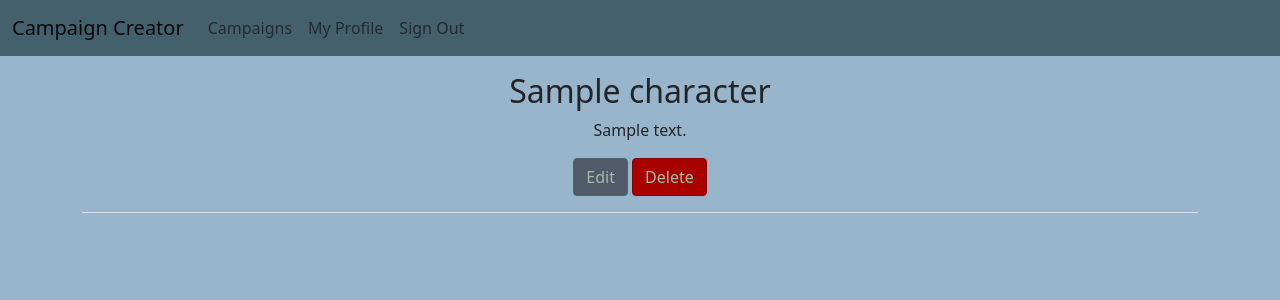
After one commit to wlansu/Campaign-Alchemy, a Django app: page /characters/detail/1/ in a window 1280 px wide. The commit adds this page. Shown: the top 300 px of the page. Run offline with Django 4.2, Linux system fonts and the light colour scheme; a user stored in the database is signed in; tables that the repository leaves empty hold one stand-in row (values such as "Sample post"); parts of the project's set-up code (start-up, migrations or seed data) failed here and were passed over; some libraries are stand-ins or nearby versions.

Commit message:
Started on characters

```diff
--- a/apps/characters/models.py
+++ b/apps/characters/models.py
@@ -27,6 +27,7 @@ class Character(TimeStampedModel):
     player = models.ForeignKey(
         "users.User", on_delete=models.SET_NULL, related_name="characters", null=True
     )
+    is_npc = models.BooleanField(default=False)
     location = models.ForeignKey(
         "characters.Character",
         on_delete=models.SET_NULL,
@@ -40,12 +41,12 @@ class Character(TimeStampedModel):
     def __repr__(self) -> str:
         return f"<Character: {self.name}>"
 
-    def is_npc(self) -> bool:
-        """Return whether the character is an NPC or not.
-
-        A character is an NPC if no player is assigned.
-        """
-        return hasattr(self, "player")
+    def save(self, *args, **kwargs) -> None:
+        """Overloaded to set the player to None if is_npc is True."""
+        super().save(*args, **kwargs)
+        if self.is_npc and kwargs.get("update_fields", None) == ["player"]:
+            self.player = None
+            self.save(update_fields=["player"])
 
     class Meta:
         verbose_name = "Character"
--- /dev/null
+++ b/apps/characters/urls.py
@@ -0,0 +1,26 @@
+from django.urls import path
+
+from apps.characters.views import (
+    CharacterCreateView,
+    CharacterDeleteView,
+    CharacterDetailView,
+    CharacterUpdateView,
+    characters_hx,
+    characters_page,
+)
+
+app_name = "characters"
+urlpatterns = [
+    path("", view=characters_page, name="list"),
+    path("hx-list/", view=characters_hx, name="hx-list"),
+    path("create/", view=CharacterCreateView.as_view(), name="create"),
+    path(
+        "detail/<int:character_pk>/", view=CharacterDetailView.as_view(), name="detail"
+    ),
+    path(
+        "update/<int:character_pk>/", view=CharacterUpdateView.as_view(), name="update"
+    ),
+    path(
+        "<int:character_pk>/delete/", view=CharacterDeleteView.as_view(), name="delete"
+    ),
+]
--- a/apps/characters/views.py
+++ b/apps/characters/views.py
@@ -0,0 +1,120 @@
+from django.contrib.auth.mixins import LoginRequiredMixin
+from django.contrib.messages.views import SuccessMessageMixin
+from django.db.models import Q, QuerySet
+from django.forms import BaseForm
+from django.http import HttpRequest, HttpResponse
+from django.shortcuts import render
+from django.urls import reverse
+from django.views.generic import CreateView, DeleteView, DetailView, UpdateView
+
+from apps.characters.models import Character
+
+
+def _get_characters(request: HttpRequest) -> QuerySet:
+    """Return a QuerySet of characters filtered by creator and user."""
+    return Character.objects.filter(Q(creator=request.user) | Q(player=request.user))
+
+
+def characters_page(request: HttpRequest) -> HttpResponse:
+    """Return the full characters list page."""
+    characters = _get_characters(request)
+    return render(
+        request=request,
+        template_name="characters/list.html",
+        context={"characters": characters},
+    )
+
+
+def characters_hx(request: HttpRequest) -> HttpResponse:
+    """HX-Request: return a partial template."""
+    query = request.GET.get("search", None)
+    characters = _get_characters(request)
+    if query:
+        characters = characters.filter(name__icontains=query)
+    return render(
+        request=request,
+        template_name="characters/partial_list.html",
+        context={"characters": characters},
+    )
+
+
+class CharacterDetailView(LoginRequiredMixin, DetailView):
+    """
+    View for Characters Detail.
+    """
+
+    model = Character
+    template_name = "characters/character_detail.html"
+    context_object_name = "character"
+    pk_url_kwarg = "character_pk"
+
+
+class CharacterCreateView(LoginRequiredMixin, SuccessMessageMixin, CreateView):
+    """Create a new Character."""
+
+    model = Character
+    fields = ["name", "description", "image", "is_npc"]
+    template_name = "characters/character_form.html"
+    success_message = "Character successfully created"
+
+    def form_valid(self, form: BaseForm) -> HttpResponse:
+        """
+        Override form_valid method to set user as creator and is_active to True.
+        """
+        form.instance.creator = self.request.user
+        form.instance.is_active = True
+        if form.data.get("is_npc") != "on":
+            form.instance.player = self.request.user
+        return super().form_valid(form)
+
+    def get_success_url(self) -> str:
+        """
+        Override get_success_url method to redirect to Characters Detail.
+        """
+        return reverse("characters:detail", kwargs={"character_pk": self.object.pk})
+
+
+class CharacterUpdateView(LoginRequiredMixin, SuccessMessageMixin, UpdateView):
+    """
+    View for Characters Update.
+    """
+
+    model = Character
+    fields = ["name", "description", "image", "is_npc", "is_active"]
+    template_name = "characters/character_form.html"
+    context_object_name = "character"
+    success_message = "Character successfully updated"
+    pk_url_kwarg = "character_pk"
+
+    def form_valid(self, form: BaseForm) -> HttpResponse:
+        """
+        Override form_valid method set user as player if is_npc is false and vice versa.
+        """
+        if form.data.get("is_npc") != "on":
+            form.instance.player = self.request.user
+        else:
+            form.instance.player = None
+        return super().form_valid(form)
+
+    def get_success_url(self) -> str:
+        """
+        Override get_success_url method to redirect to Characters Detail.
+        """
+        return reverse("characters:detail", kwargs={"character_pk": self.object.pk})
+
+
+class CharacterDeleteView(SuccessMessageMixin, DeleteView):
+    """
+    View for Character Delete.
+    """
+
+    model = Character
+    template_name = "confirm_delete.html"
+    success_message = "Character successfully deleted"
+    pk_url_kwarg = "character_pk"
+
+    def get_success_url(self) -> str:
+        """
+        Override get_success_url method to redirect to Characters List.
+        """
+        return reverse("characters:list")
--- a/apps/templates/base.html
+++ b/apps/templates/base.html
@@ -101,7 +101,9 @@
 
     </div> <!-- /container -->
 
-    {% block modal %}{% endblock modal %}
+    <div id="modal" class="modal fade">
+      <div id="dialog" class="modal-dialog"></div>
+    </div>
 
     {% block inline_javascript %}
     {% comment %}
--- a/apps/templates/campaigns/campaigns_list.html
+++ b/apps/templates/campaigns/campaigns_list.html
@@ -32,9 +32,3 @@
   </div>
 </div>
 {% endblock %}
-
-{% block modal %}
-<div id="modal" class="modal fade">
-  <div id="dialog" class="modal-dialog"></div>
-</div>
-{% endblock modal %}
--- /dev/null
+++ b/apps/templates/characters/character_detail.html
@@ -0,0 +1,20 @@
+{% extends "base.html" %}
+{% load static %}
+
+{% block title %}{{ character.name }}{% endblock %}
+
+{% block content %}
+<div class="container">
+
+  <div class="row mb-3 border-bottom">
+    <div class="text-center">
+      <h2>{{ character.name }}</h2>
+      <p>{{ character.description }}</p>
+      <div class="mb-3">
+        <button type="button" class="btn btn-primary" hx-get="{% url 'characters:update' character.id %}" hx-target="#dialog">Edit</button>
+        <button type="button" class="btn btn-danger" hx-get="{% url 'characters:delete' character.id %}" hx-target="#dialog">Delete</button>
+      </div>
+    </div>
+  </div>
+</div>
+{% endblock content %}
--- a/apps/templates/pages/home.html
+++ b/apps/templates/pages/home.html
@@ -18,7 +18,7 @@
       </a>
     </div>
     <div class="col-sm">
-      <a class="text-decoration-none text-reset" href="{% url 'campaigns:list' %}">
+      <a class="text-decoration-none text-reset" href="{% url 'characters:list' %}">
         <div class="card h-100" style="width: 36rem;">
           <img class="card-img-top" style="width: 36rem; height: 28rem;" src="{% static 'images/vampires2.jpeg' %}" alt="Group of vampires, hunting.">
           <div class="card-body text-center dark-color-scheme">
--- a/campaigncreator/urls.py
+++ b/campaigncreator/urls.py
@@ -17,6 +17,7 @@ urlpatterns = [
     path("users/", include("apps.users.urls", namespace="users")),
     path("accounts/", include("allauth.urls")),
     path("campaigns/", include("apps.campaigns.urls", namespace="campaigns")),
+    path("characters/", include("apps.characters.urls", namespace="characters")),
     # Your stuff: custom urls includes go here
 ] + static(settings.MEDIA_URL, document_root=settings.MEDIA_ROOT)
 if settings.DEBUG:
```
Also changed, not shown: apps/templates/characters/character_form.html (added, +19 -0 lines), apps/templates/characters/list.html (added, +27 -0 lines), apps/templates/characters/partial_list.html (added, +20 -0 lines).
